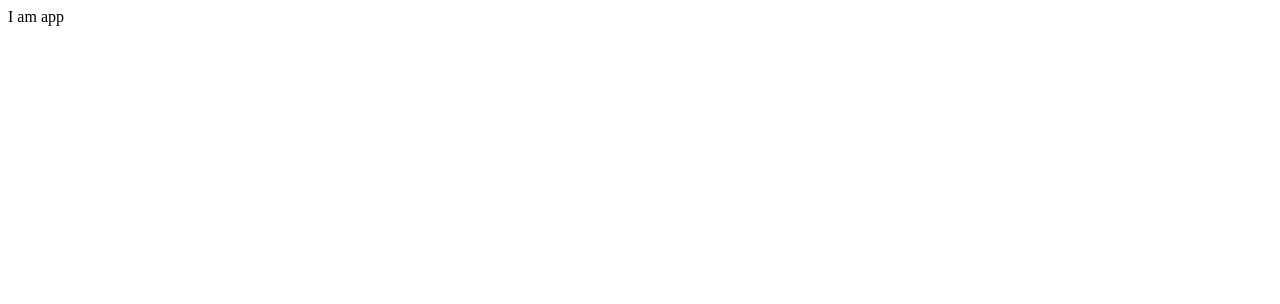
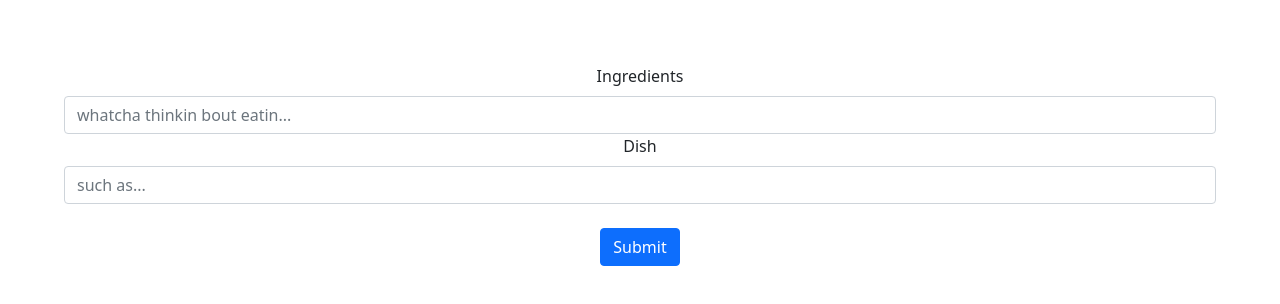
Before and after one commit to thisisscottcampbell/React_Redux-InstaChef, a React app in the folder chef-app/: page / in a window 1280 px wide. Built offline with nearby package versions, Linux system fonts and the light colour scheme.

Commit message:
store connected

```diff
--- a/chef-app/package.json
+++ b/chef-app/package.json
@@ -6,6 +6,7 @@
     "@testing-library/jest-dom": "^5.11.9",
     "@testing-library/react": "^11.2.5",
     "@testing-library/user-event": "^12.8.3",
+    "axios": "^0.21.1",
     "react": "^17.0.1",
     "react-bootstrap": "^1.5.2",
     "react-dom": "^17.0.1",
--- a/chef-app/public/index.html
+++ b/chef-app/public/index.html
@@ -2,6 +2,12 @@
 <html lang="en">
 	<head>
 		<meta charset="utf-8" />
+		<link
+			href="https://cdn.jsdelivr.net/npm/bootstrap@5.0.0-beta2/dist/css/bootstrap.min.css"
+			rel="stylesheet"
+			integrity="sha384-BmbxuPwQa2lc/FVzBcNJ7UAyJxM6wuqIj61tLrc4wSX0szH/Ev+nYRRuWlolflfl"
+			crossorigin="anonymous"
+		/>
 		<title>InstaChef App</title>
 	</head>
 	<body>
--- /dev/null
+++ b/chef-app/src/actions/index.js
@@ -0,0 +1,8 @@
+import { SET_RECIPES } from './types';
+
+export const setRecipes = (items) => {
+	return {
+		type: SET_RECIPES,
+		payload: items,
+	};
+};
--- /dev/null
+++ b/chef-app/src/actions/types.js
@@ -0,0 +1 @@
+export const SET_RECIPES = 'SET_RECIPES';
--- a/chef-app/src/components/App.js
+++ b/chef-app/src/components/App.js
@@ -1,7 +1,13 @@
 import React from 'react';
+import SearchRecipes from './SearchRecipes';
+import '../styles/index.css';
 
 const App = () => {
-	return <div>I am app</div>;
+	return (
+		<div>
+			<SearchRecipes />
+		</div>
+	);
 };
 
 export default App;
--- /dev/null
+++ b/chef-app/src/components/SearchRecipes.js
@@ -0,0 +1,60 @@
+import React, { useState, useEffect } from 'react';
+import axios from 'axios';
+import useInput from '../hooks/useInput';
+import { connect } from 'react-redux';
+import { setRecipes } from '../actions';
+
+import {
+	Form,
+	FormGroup,
+	FormControl,
+	FormLabel,
+	Button,
+} from 'react-bootstrap';
+
+const SearchRecipes = ({ setRecipes }) => {
+	const [ingredients, setIngredients, resetIngredients] = useInput('');
+	const [dish, setDish, resetDish] = useInput('');
+	//const [isFetching, setIsFetching] = useState(false);
+
+	const genRecipes = async () => {
+		const res = await axios.get(
+			`http://www.recipepuppy.com/api/?i=${ingredients}&q=${dish}`
+		);
+
+		const { data } = await res;
+
+		setRecipes(data.results);
+
+		resetDish();
+		resetIngredients();
+	};
+	// useEffect(() => {
+	//   if (!isFetching) return;
+
+	//   genRecipes()
+
+	//   setIsFetching(false)
+	// }, [isFetching])
+
+	return (
+		<Form inline>
+			<FormGroup>
+				<Form.Label>Ingredients</Form.Label>
+				<FormControl
+					type="text"
+					placeholder="whatcha thinkin bout eatin..."
+					onChange={setIngredients}
+				/>
+			</FormGroup>
+			<FormGroup>
+				<Form.Label>Dish</Form.Label>
+				<FormControl type="text" placeholder="such as..." onChange={setDish} />
+			</FormGroup>
+			<br />
+			<Button onClick={genRecipes}>Submit</Button>
+		</Form>
+	);
+};
+
+export default connect(null, { setRecipes })(SearchRecipes);
--- /dev/null
+++ b/chef-app/src/hooks/useInput.js
@@ -0,0 +1,12 @@
+import { useState } from 'react';
+
+const useInput = (initVal) => {
+	const [value, setValue] = useState(initVal);
+
+	const handleChange = (e) => setValue(e.target.value);
+	const reset = () => setValue('');
+
+	return [value, handleChange, reset];
+};
+
+export default useInput;
--- a/chef-app/src/index.js
+++ b/chef-app/src/index.js
@@ -2,4 +2,16 @@ import React from 'react';
 import ReactDOM from 'react-dom';
 import App from './components/App';
 
-ReactDOM.render(<App />, document.getElementById('root'));
+import { createStore } from 'redux';
+import { Provider } from 'react-redux';
+import rootReducer from './reducers';
+
+const store = createStore(rootReducer);
+store.subscribe(() => console.log('store:', store.getState()));
+
+ReactDOM.render(
+	<Provider store={store}>
+		<App />
+	</Provider>,
+	document.getElementById('root')
+);
--- /dev/null
+++ b/chef-app/src/reducers/index.js
@@ -0,0 +1,8 @@
+import { combineReducers } from 'redux';
+import recipesReducer from './recipesReducers';
+
+const rootReducer = combineReducers({
+	recipes: recipesReducer,
+});
+
+export default rootReducer;
--- /dev/null
+++ b/chef-app/src/reducers/recipesReducers.js
@@ -0,0 +1,12 @@
+import { SET_RECIPES } from '../actions/types';
+
+const recipesReducer = (state = [], action) => {
+	switch (action.type) {
+		case SET_RECIPES:
+			return action.payload;
+		default:
+			return state;
+	}
+};
+
+export default recipesReducer;
--- /dev/null
+++ b/chef-app/src/styles/index.css
@@ -0,0 +1,4 @@
+body {
+	text-align: center;
+	padding: 5%;
+}
```
Also changed, not shown: 1 other file.
